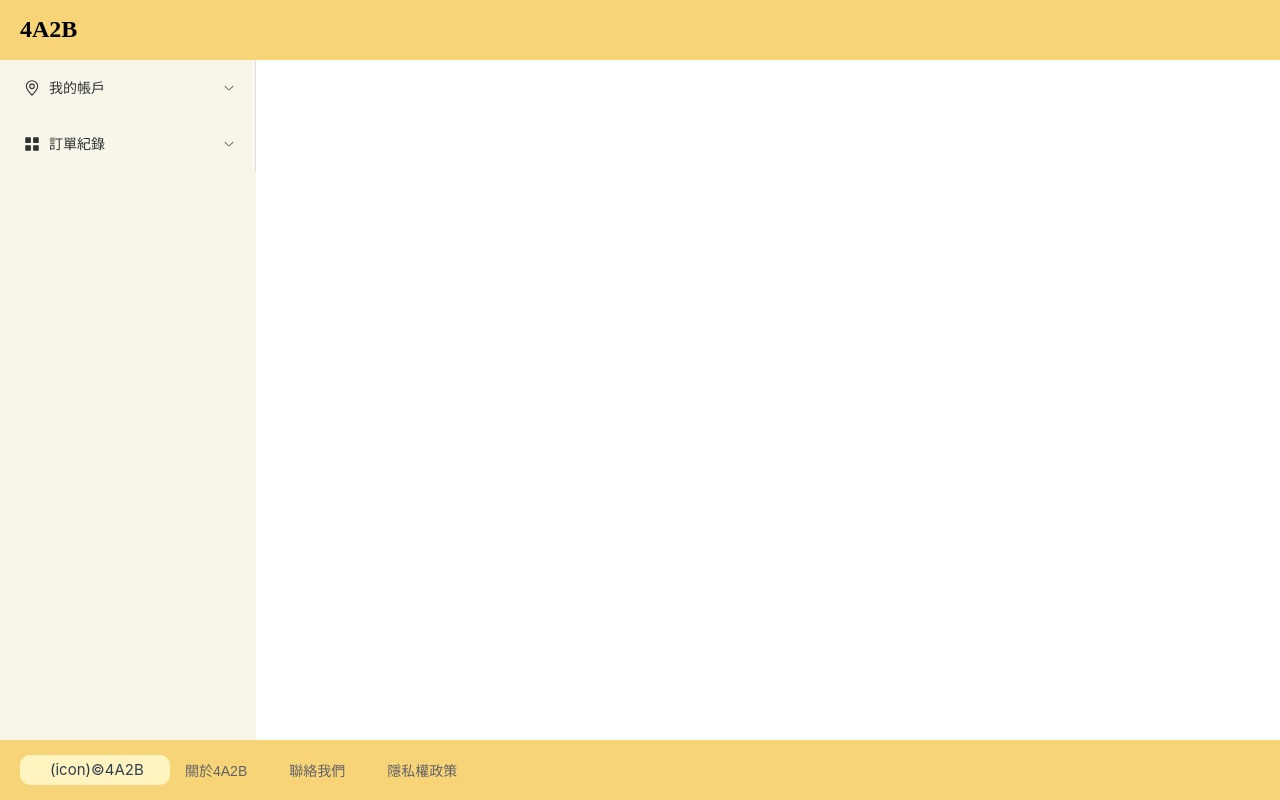
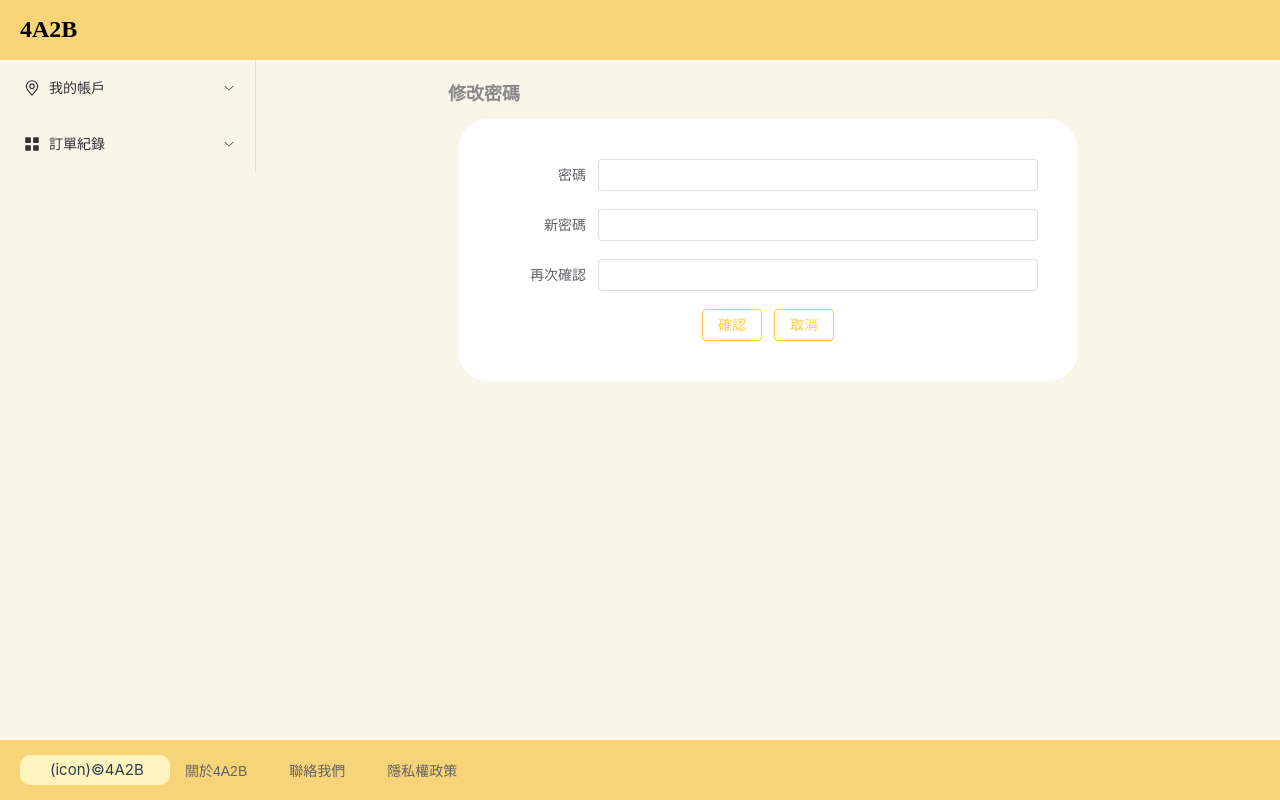
Before and after one commit to whiskyting/member_web, a Vue app: page /password in a window 1280 px wide. Built offline with nearby package versions, Linux system fonts and the light colour scheme.

Commit message:
feat: password page

```diff
--- a/src/App.vue
+++ b/src/App.vue
@@ -8,13 +8,12 @@ import FootBar from './components/FootBar.vue'
 <template>
   <div class="index">
     <HeadBar />
-    <Merchant />
+    <div style="display:flex ;">
+      <Merchant />
+      <router-view></router-view>
+    </div>
     <FootBar />
-
   </div>
-
-
-
 </template>
 
 <style scoped>
@@ -22,7 +21,7 @@ import FootBar from './components/FootBar.vue'
   width: 100%;
   height: 100%;
   display: flex;
+  background: #f8f6e9;
   flex-direction: column;
 }
-
 </style>
--- a/src/components/HelloWorld.vue
+++ b/src/components/HelloWorld.vue
@@ -1,90 +1,12 @@
 <template>
   <!-- Form -->
   <div class="login">
-    <el-form :model="loginForm" class="loginForm">
-      <el-form-item label="帳號" :label-width="formLabelWidth">
-        <el-input v-model="loginForm.account" autocomplete="off" />
-      </el-form-item>
-      <el-form-item label="密碼" :label-width="formLabelWidth">
-        <el-input v-model="loginForm.password" autocomplete="off" />
-      </el-form-item>
-      <span class="loginForm">
-        <el-button type="primary" @click="login">登入</el-button>
-        <el-button @click="dialogFormVisible = true">註冊</el-button>
-      </span>
-    </el-form>
-
-
-
-
-
-    <el-form>
-      <el-switch v-model="value1" class="mb-2" active-text="記住帳號" />
-      <br />
-      <el-switch v-model="value2" class="mb-2" style="--el-switch-on-color: #13ce66; --el-switch-off-color: #ff4949"
-        active-text="記住密碼"  />
-      <br />
-      <!-- <el-switch v-model="value3" inline-prompt active-text="是" inactive-text="否" />
-      <el-switch v-model="value4" class="ml-2" inline-prompt
-        style="--el-switch-on-color: #13ce66; --el-switch-off-color: #ff4949" active-text="Y" inactive-text="N" />
-      <el-switch v-model="value6" class="ml-2" width="60" inline-prompt active-text="超出省略" inactive-text="超出省略" />
-      <el-switch v-model="value5" class="ml-2" inline-prompt
-        style="--el-switch-on-color: #13ce66; --el-switch-off-color: #ff4949" active-text="完整展示多个内容"
-        inactive-text="多个内容" /> -->
-    </el-form>
-
-    <el-dialog v-model="dialogFormVisible" title="註冊會員">
-      <el-form :model="form">
-        <el-form-item label="姓名" :label-width="formLabelWidth">
-          <el-input v-model="form.name" autocomplete="off" />
-        </el-form-item>
-        <el-form-item label="性別" :label-width="formLabelWidth">
-          <el-select v-model="form.region" placeholder="請選擇性別">
-            <el-option label="男性" value="male" />
-            <el-option label="女性" value="female" />
-            <el-option label="暫不提供" value="no" />
-          </el-select>
-        </el-form-item>
-      </el-form>
-      <template #footer>
-        <span class="dialog-footer">
-          <el-button @click="dialogFormVisible = false">Cancel</el-button>
-          <el-button type="primary" @click="dialogFormVisible = false"> Confirm </el-button>
-        </span>
-      </template>
-    </el-dialog>
+    我是首頁
   </div>
 </template>
 
-<script lang="ts" setup>
-import { reactive, ref } from 'vue'
+<script>
 
-const dialogFormVisible = ref(false)
-const formLabelWidth = '100px'
-
-const form = reactive({
-  name: '',
-  region: '',
-  date1: '',
-  date2: '',
-  delivery: false,
-  type: [],
-  resource: '',
-  desc: ''
-})
-
-const loginForm = reactive({
-  account: '',
-  password: ''
-})
-const login = () => { }
-
-const value1 = ref(true)
-const value2 = ref(true)
-const value3 = ref(true)
-const value4 = ref(true)
-const value5 = ref(true)
-const value6 = ref(true)
 </script>
 
 
@@ -94,25 +16,4 @@ const value6 = ref(true)
   text-align: center;
   top: 50%;
 }
-
-.loginForm {
-  display: inline-block;
-  vertical-align: middle;
-}
-
-.el-button--text {
-  margin-right: 15px;
-}
-
-.el-select {
-  width: 300px;
-}
-
-.el-input {
-  width: 300px;
-}
-
-.dialog-footer button:first-child {
-  margin-right: 10px;
-}
 </style>
--- a/src/components/Merchant.vue
+++ b/src/components/Merchant.vue
@@ -20,7 +20,7 @@
             </template>
               <el-menu-item index="1-1">基本設定</el-menu-item>
               <el-menu-item index="1-2">信用卡</el-menu-item>
-              <el-menu-item index="1-3">修改密碼</el-menu-item>
+              <el-menu-item index="1-3"><router-link to="/password">修改密碼</router-link></el-menu-item>
               <el-menu-item index="1-4">寵物資訊</el-menu-item>
           </el-sub-menu>
 
--- a/src/router/index.js
+++ b/src/router/index.js
@@ -1,5 +1,5 @@
 import { createRouter, createWebHistory } from 'vue-router'
-import Login from '../components/Login.vue'
+import HelloWorld from '../components/HelloWorld.vue'
 
 const router = createRouter({
   history: createWebHistory(import.meta.env.BASE_URL),
@@ -7,15 +7,15 @@ const router = createRouter({
     {
       path: '/',
       name: 'home',
-      component: Login
+      component: HelloWorld
     },
     {
-      path: '/about',
-      name: 'about',
+      path: '/password',
+      name: 'password',
       // route level code-splitting
       // this generates a separate chunk (About.[hash].js) for this route
       // which is lazy-loaded when the route is visited.
-      component: () => import('../components/Login.vue')
+      component: () => import('../views/password.vue')
     }
   ]
 })
--- /dev/null
+++ b/src/views/password.vue
@@ -0,0 +1,70 @@
+<template>
+  <div class="password">
+    <el-text style="font-size: large; color: #888888; font-weight: bold">修改密碼</el-text>
+
+    <div class="background">
+      <el-form :model="passwordForm">
+        <el-form-item label="密碼" :label-width="formLabelWidth">
+          <el-input v-model="passwordForm.password" label-width="100px" autocomplete="off" />
+        </el-form-item>
+        <el-form-item label="新密碼" :label-width="formLabelWidth">
+          <el-input v-model="passwordForm.newPassword" autocomplete="off" />
+        </el-form-item>
+        <el-form-item label="再次確認" :label-width="formLabelWidth">
+          <el-input v-model="passwordForm.againPassword" autocomplete="off" />
+        </el-form-item>
+        <span>
+          <el-button class="button" @click="confirm()">確認</el-button>
+          <el-button class="button">取消</el-button>
+        </span>
+      </el-form>
+    </div>
+  </div>
+</template>
+
+<script lang="ts" setup>
+import { reactive, ref } from 'vue'
+const formLabelWidth = '100px'
+
+const passwordForm = reactive({
+  password: '',
+  newPassword: '',
+  againPassword: ''
+})
+
+const confirm = () => {
+  console.log("passwordForm",passwordForm)
+ }
+</script>
+
+<style lang="scss">
+.password {
+  margin: auto;
+  height: 80vh;
+  width: 50%;
+}
+.background {
+  background-color: white;
+  margin: 10px;
+  padding: 40px;
+  border-radius: 30px;
+  text-align: center;
+}
+.button{
+  color: #FFCB46;
+  border-color: #FFCB46;
+  border: 1px solid #FFCB46;
+  background: #FFFFFF;
+}
+.button:hover{
+  color: white;
+  background-color: #FFCB46;
+  border-color: #FFCB46;
+}
+.button:focus{
+  color: white;
+  background-color: #FFCB46;
+  border-color: #FFCB46;
+}
+
+</style>
```
